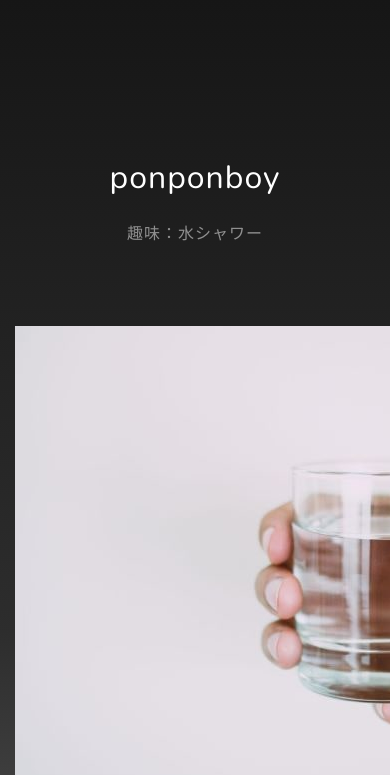
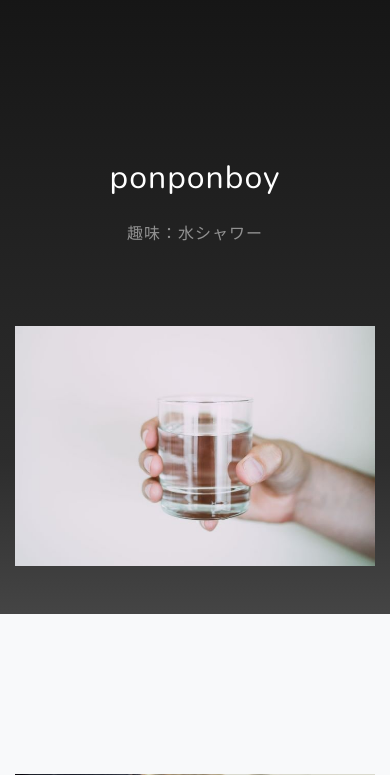
Before and after one commit to 99p/portfolio, a Django app: page / in a window 390 px wide; the page is wider, and only the part inside the window is pictured. Shown: the part 655-1430 px from the top of that part. Run offline with Django 3.2, Linux system fonts and the light colour scheme; some libraries are stand-ins or nearby versions.

Commit message:
fix responsive img

```diff
--- a/templates/startbootstrap-grayscale/index.html
+++ b/templates/startbootstrap-grayscale/index.html
@@ -69,7 +69,7 @@
           <p class="text-white-50">趣味：水シャワー</p>
         </div>
       </div>
-      <img class="mb-5" src="static/img/mizu.jpg" class="img-fluid" alt="a glass in water">
+      <img class="img-fluid mb-5" src="static/img/mizu.jpg" class="img-fluid" alt="a glass in water">
     </div>
   </section>
 
```
